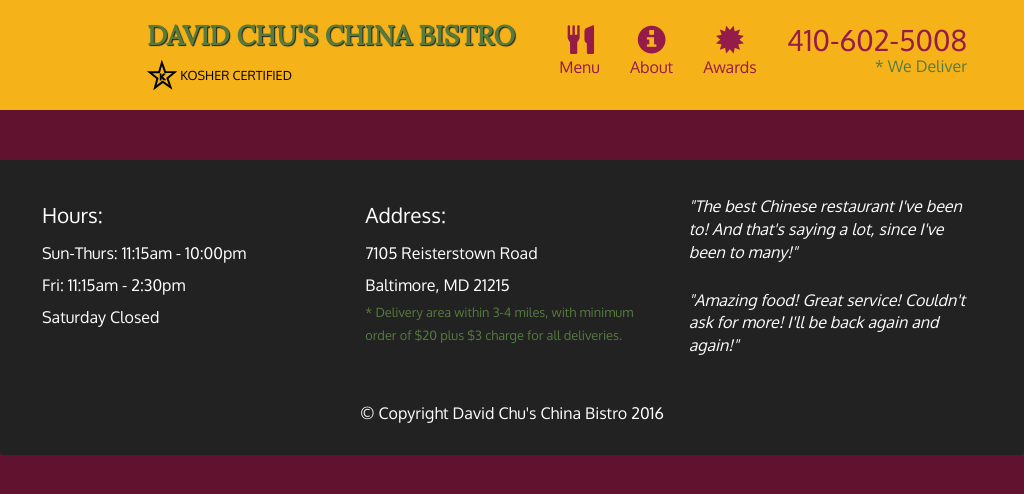
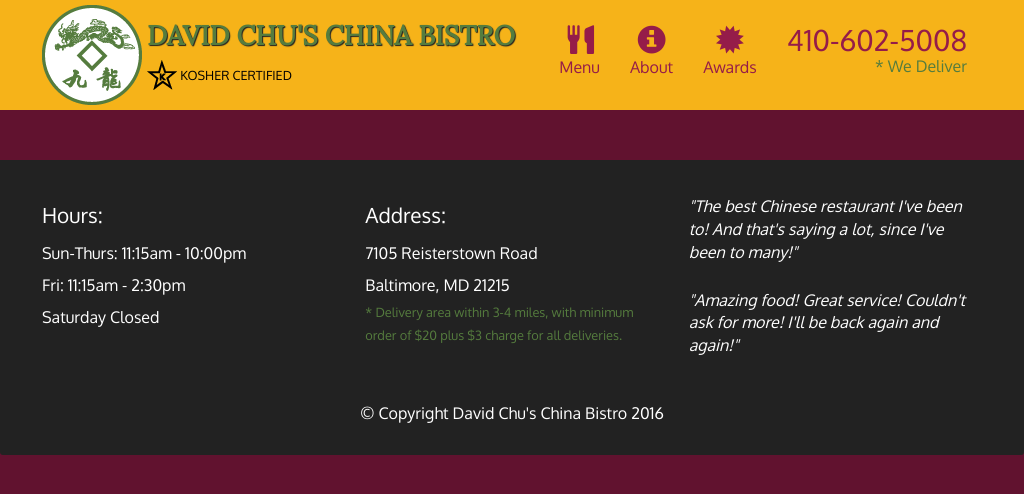
Before and after one commit to Simranjeet12010876/module5.github.io, a plain HTML site: page index.html in a window 1024 px wide. Drawn offline with Linux system fonts and the light colour scheme; files whose address does not match are found by name.

Commit message:
Update styles.css

```diff
--- a/css/styles.css
+++ b/css/styles.css
@@ -241,7 +241,7 @@ h3.menu-item-title {
 @media (min-width: 992px) and (max-width: 1199px) {
   /* Header */
   #logo-img {
-    background: url('module5.github.io/images/restaurant-logo_medium.png') no-repeat;
+    background: url('../images/restaurant-logo_medium.png') no-repeat;
     width: 100px;
     height: 100px;
     margin: 5px 5px 5px 0;
```
